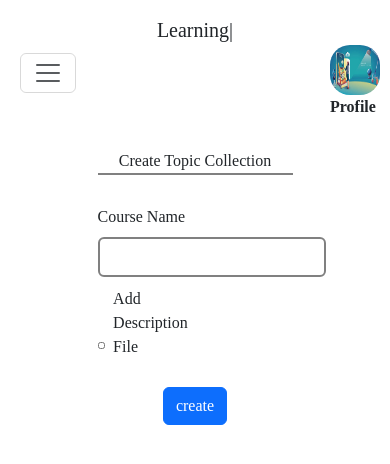
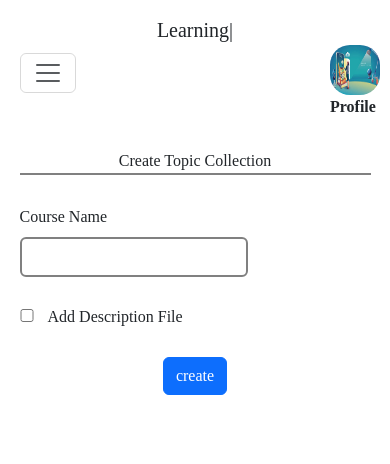
Before and after one commit to Red-stevo/E-LearningHub, a React (Vite) app in the folder student-learning-assistant/: page /student-assistant/learn/add/course in a window 390 px wide. Shown: the top 464 px of the page. Built offline with nearby package versions, Linux system fonts and the light colour scheme; sample sign-in values are in the browser's storage.

Commit message:
Commit message >>>>> working on the page responsivness <<<<<

```diff
--- a/student-learning-assistant/src/AppPages/Styles/CreateCourse.css
+++ b/student-learning-assistant/src/AppPages/Styles/CreateCourse.css
@@ -53,5 +53,34 @@
 }
 
 @media screen and (max-width: 810px){
+    .collection-name {
+        margin-bottom: 8%;
+    }
+    .create-collection {
+        width: 70%;
+    }
+}
+
+@media screen and (max-width: 568px){
+
+    .create-collection {
+        width: 90%;
+    }
+    .description-label {
+        width: 60%;
+    }
+}
+
+@media screen and (max-width: 300px){
+
+    #description-file {
+        width: 7%;
+    }
+    .create-collection {
+        width: 100%;
+    }
+    .description-label {
+        width: 80%;
+    }
 
 }
```
